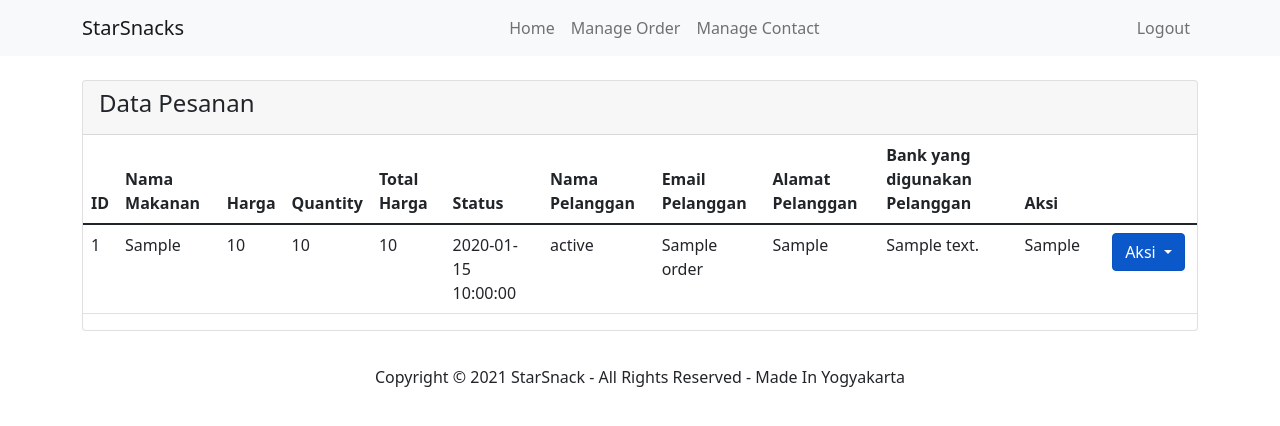
After one commit to arialza00/fp-pwl, a PHP site: page /manage-order.php in a window 1280 px wide. The commit adds this page. Shown: the top 426 px of the page. Run offline with PHP 8.4, Linux system fonts and the light colour scheme; tables that the repository leaves empty or names only in its code hold one stand-in row (values such as "Sample post").

Commit message:
manage order&contact

```diff
--- a/admin-menu.php
+++ b/admin-menu.php
@@ -6,10 +6,9 @@
           </button>
           <div class="collapse navbar-collapse" id="navbarNavAltMarkup">
             <div class="navbar-nav ms-auto text-dark">
-              <a class="nav-link" href="#">Home</a>
-              <a class="nav-link" href="product.php">Product</a>
-              <a class="nav-link" href="#">Order</a>
-              <a class="nav-link" href="#">Contact</a>
+              <a class="nav-link" href="admin-index.php">Home</a>
+              <a class="nav-link" href="manage-order.php">Manage Order</a>
+              <a class="nav-link" href="manage-contact.php">Manage Contact</a>
             </div>
             <div class="navbar-nav ms-auto">
               <a class="nav-link" href="#">Logout</a>
--- a/css/style.css
+++ b/css/style.css
@@ -17,3 +17,24 @@ col{
       height: 100%;
       }
   }
+.card-box {
+    border: 1px solid #ddd;
+    padding: 20px;
+    box-shadow: 0px 0px 10px 0px #c5c5c5;
+    margin-bottom: 30px;
+    float: left;
+    border-radius: 10px;
+}
+.card-box .card-thumbnail {
+    max-height: 200px;
+    overflow: hidden;
+    border-radius: 10px;
+    transition: 1s;
+}
+.card-box .card-thumbnail:hover {
+    transform: scale(1.2);
+}
+.card-box h3 a {
+    font-size: 20px;
+    text-decoration: none;
+}
--- a/env.php
+++ b/env.php
@@ -12,32 +12,4 @@ if($con->connect_errno){
     exit;
 }
 
-function registrasi($data){
-    global $con;
-
-    $fullname = stripslashes($data["fullname"]);
-    $username = stripslashes($data["username"]);
-    $password = mysqli_real_escape_string($con,$data["password"]);
-    $cpassword = mysqli_real_escape_string($con,$data["cpassword"]);
-
-   $result = mysqli_query($con, "SELECT username FROM tbl_admin WHERE fullname='$fullname'");
-
-    if(mysqli_fetch_assoc($result)){
-        echo"<script>
-            alert('nama sudah terdaftar');
-        </script>";
-        return false;
-    }
-
-    if ($password !== $cpassword){
-        echo"<script>
-            alert('konfirmasi password tidak sesuai');
-        </script>";
-        return false;
-    }
-
-    mysqli_query($con,"INSERT INTO tbl_admin VALUES(NULL,'$fullname','$username','$password')");
-
-    return mysqli_affected_rows($con);
-}
 ?>
--- /dev/null
+++ b/manage-order.php
@@ -0,0 +1,96 @@
+<?php
+    include("partial/header.php");
+    require("env.php");
+    include("admin-menu.php")
+    ?>
+<div class="container">
+    <div class="page-heading">
+        <section class="section">
+            <div class="row">
+                <div class="col-12 py-4">
+                    <?php
+                    session_start();
+                    if(isset($_SESSION['Flash_data'])){
+                        $pesan = $_SESSION['Flash_data'];
+                        unset($_SESSION['Flash_data']);
+                        echo $pesan;
+                    }
+                    ?>
+                    <div class="card">
+                        <div class="card-header">
+                            <div class="row">
+                                <div class="col-6">
+                                    <h4 class="card-title">Data Pesanan</h4>
+                                </div>
+                            </div>
+                        </div>
+                        <div class="card-content">
+                            <div class="table">
+                                <table class="table">
+                                    <thead class="thead-dark">
+                                        <tr>
+                                            <th>ID</th>
+                                            <th>Nama Makanan</th>
+                                            <th>Harga</th>
+                                            <th>Quantity</th>
+                                            <th>Total Harga</th>
+                                            <th>Status</th>
+                                            <th>Nama Pelanggan</th>
+                                            <th>Email Pelanggan</th>
+                                            <th>Alamat Pelanggan</th>
+                                            <th>Bank yang digunakan Pelanggan</th>
+                                            <th>Aksi</th>
+                                        </tr>
+                                    </thead>
+                                    <tbody>
+                                        <?php
+                                            $sql = "select id,food,price,qty,total,order_date,status,customer_name,customer_contact,customer_address,customer_bank from tbl_order";
+                                            $hasil = mysqli_query($con,$sql) or exit("Error query: <b>".$sql."</b>.");
+
+                                            while($data = mysqli_fetch_assoc($hasil)){
+                                        ?>
+                                        <tr>
+                                            <td><?php echo $data['id']; ?></td>
+                                            <td><?php echo $data['food']; ?></td>
+                                            <td><?php echo $data['price']; ?></td>
+                                            <td><?php echo $data['qty']; ?></td>
+                                            <td><?php echo $data['total']; ?></td>
+                                            <td><?php echo $data['order_date']; ?></td>
+                                            <td><?php echo $data['status']; ?></td>
+                                            <td><?php echo $data['customer_name']; ?></td>
+                                            <td><?php echo $data['customer_contact']; ?></td>
+                                            <td><?php echo $data['customer_address']; ?></td>
+                                            <td><?php echo $data['customer_bank']; ?></td>
+                                            <td></td>
+                                            <td>
+                                                <div class="dropdown show">
+                                                    <a class="btn btn-primary dropdown-toggle me-1"
+                                                        type="button" id="dropdownMenuButton"
+                                                        data-bs-toggle="dropdown" aria-haspopup="true"
+                                                        aria-expanded="false">
+                                                        Aksi
+                                                    </a>
+
+                                                    <div class="dropdown-menu"
+                                                    aria-labelledby="dropdownMenuButton">
+                                                        <a class="dropdown-item" href="edit.php?id=<?=$data['id']?>">Edit</a>
+                                                        <a class="dropdown-item" href="order-delete.php?id=<?=$data['id']?>">Hapus</a>
+                                                    </div>
+                                                </div>
+                                            </td>
+                                        </tr>
+                                        <?php
+                                            }
+                                        ?>
+                                    </tbody>
+                                </table>
+                            </div>
+                        </div>
+                    </div>
+                </div>
+            </div>
+        </section>
+    </div>
+
+</div>
+<?php include("partial/footer.php"); ?>
--- a/signup.php
+++ b/signup.php
@@ -1,5 +1,7 @@
 <?php
     require("env.php");
+    require("functions.php");
+
 
     if(isset($_POST["register"])){
         if(registrasi($_POST)>0){
```
Also changed, not shown: admin-index.php (+6 -6 lines), contact.php (+21 -6 lines), functions.php (added, +47 -0 lines), index.php (+1 -10 lines), manage-contact.php (added, +82 -0 lines), order-delete.php (added, +31 -0 lines), order.php (+72 -74 lines), img/assets/image.png (added). Lines whose indentation alone changed are shown as unchanged.
